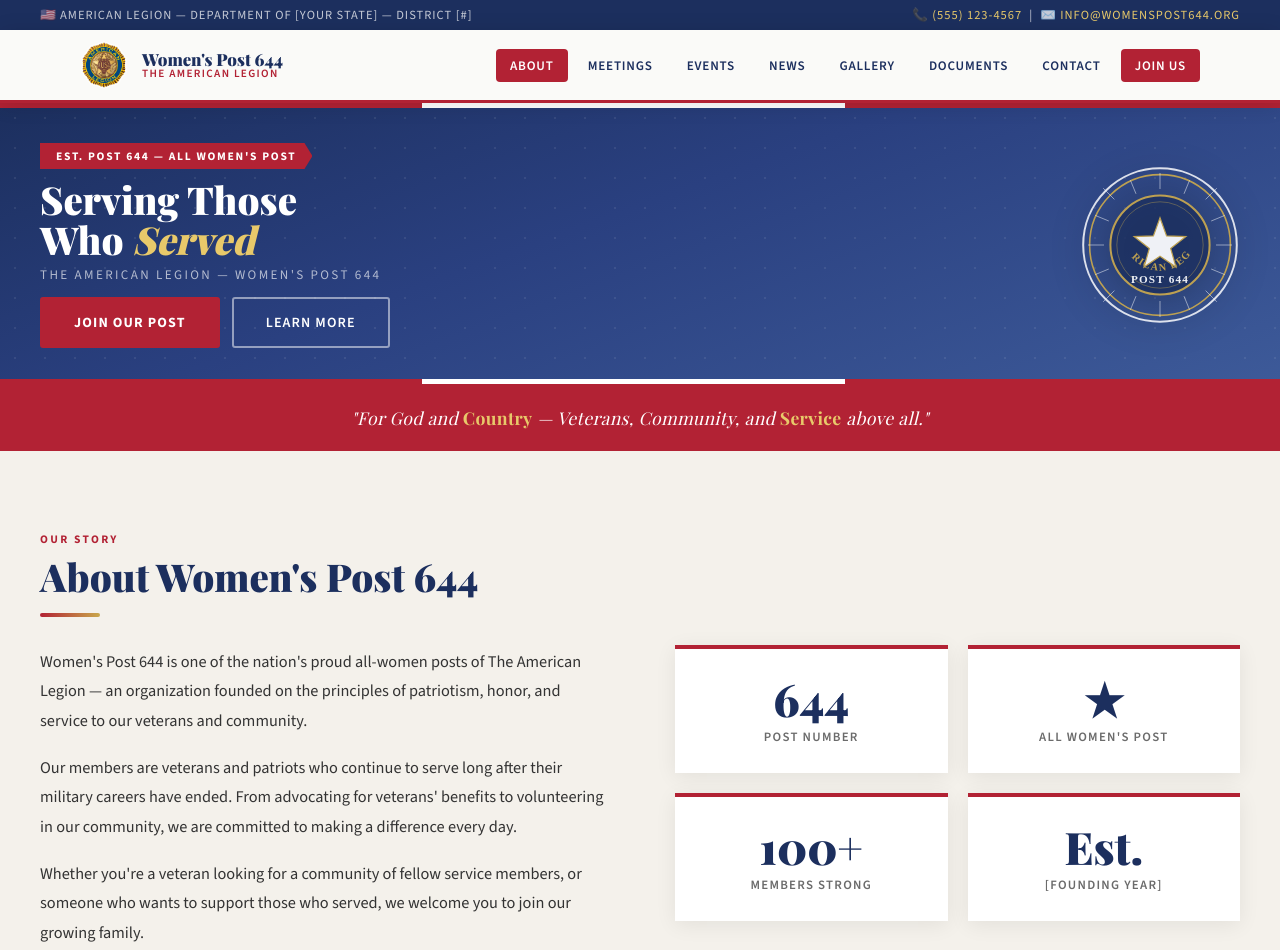
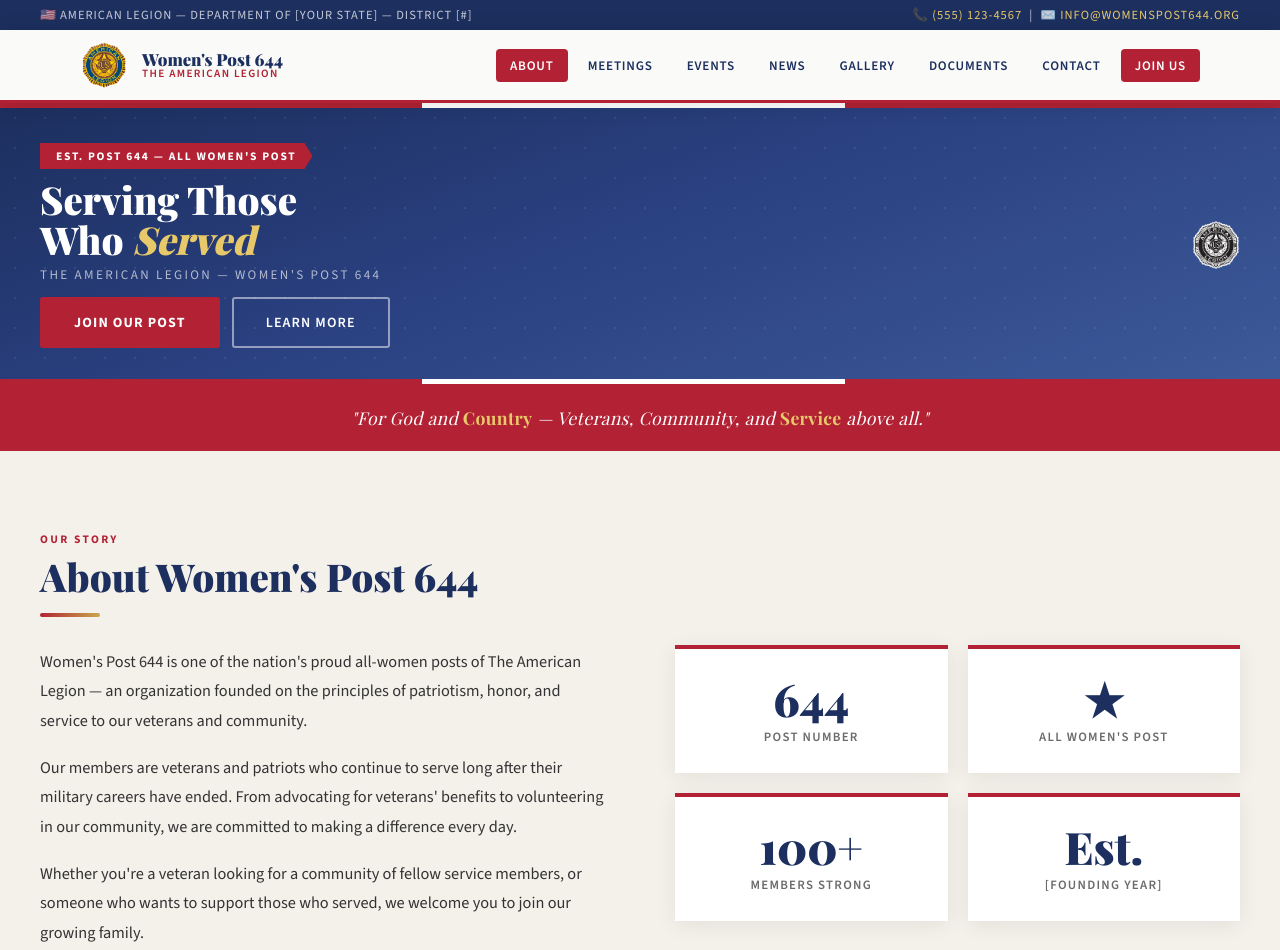
Before and after one commit to jlloydsanders/womenspost644, a website: page public/index.html in a window 1280 px wide. Shown: the top 950 px of the page. Drawn offline with nearby package versions, Linux system fonts and the light colour scheme; a web font is replaced by a local one.

Commit message:
updating other emblem

```diff
--- a/public/index.html
+++ b/public/index.html
@@ -937,7 +937,7 @@
   <div class="nav-inner">
     <a href="#" class="nav-logo">
       <!-- American Legion Emblem SVG -->
-      <img class="nav-emblem" src="/TAL-emblem-full-detail-RGB.png" alt="American Legion Post 644 Emblem">
+      <img class="nav-emblem" src="/TAL-emblem-line-art-RGB.png" alt="American Legion Post 644 Emblem">
       <div class="nav-title">
         <span class="post-name">Women's Post 644</span>
         <span class="post-sub">The American Legion</span>
@@ -986,47 +986,7 @@
         <a href="#" onclick="showTab('about');return false;" class="btn-outline">Learn More</a>
       </div>
     </div>
-				<svg class="hero-emblem-large" viewBox="0 0 200 200" fill="none" xmlns="http://www.w3.org/2000/svg">
-			  <!-- Outer ring -->
-			  <circle cx="100" cy="100" r="96" fill="none" stroke="white" stroke-width="2.5" opacity="0.9"/>
-			  <circle cx="100" cy="100" r="88" fill="none" stroke="#C9A84C" stroke-width="2" />
-
-			  <!-- Sun rays (16 rays radiating outward) -->
-			  <g opacity="0.55" stroke="white" stroke-width="1.2">
-				<line x1="100" y1="10" x2="100" y2="30"/>
-				<line x1="100" y1="170" x2="100" y2="190"/>
-				<line x1="10" y1="100" x2="30" y2="100"/>
-				<line x1="170" y1="100" x2="190" y2="100"/>
-				<line x1="29" y1="29" x2="43" y2="43"/>
-				<line x1="157" y1="157" x2="171" y2="171"/>
-				<line x1="171" y1="29" x2="157" y2="43"/>
-				<line x1="43" y1="157" x2="29" y2="171"/>
-				<line x1="19" y1="63" x2="36" y2="70"/>
-				<line x1="164" y1="130" x2="181" y2="137"/>
-				<line x1="63" y1="19" x2="70" y2="36"/>
-				<line x1="130" y1="164" x2="137" y2="181"/>
-				<line x1="181" y1="63" x2="164" y2="70"/>
-				<line x1="36" y1="130" x2="19" y2="137"/>
-				<line x1="137" y1="19" x2="130" y2="36"/>
-				<line x1="70" y1="164" x2="63" y2="181"/>
-			  </g>
-
-			  <!-- Inner circle background -->
-			  <circle cx="100" cy="100" r="62" fill="#1C2F5E" opacity="0.85"/>
-			  <circle cx="100" cy="100" r="62" fill="none" stroke="#C9A84C" stroke-width="2.5" />
-			  <circle cx="100" cy="100" r="54" fill="none" stroke="#C9A84C" stroke-width="1" opacity="0.5"/>
-
-			  <defs>
-			    <path id="heroTopArc" d="M 62,112 A 46,46 0 0 0 138,112" fill="none"/>
-			  </defs>
-			  <text font-family="serif" font-size="13" font-weight="bold" fill="#C9A84C" letter-spacing="1.5">
-			    <textPath href="#heroTopArc" startOffset="50%" text-anchor="middle">AMERICAN LEGION</textPath>
-			  </text>
-
-			  <polygon points="100,66 108.23,88.67 132.34,89.49 113.32,104.33 119.99,127.51 100,114 80.01,127.51 86.68,104.33 67.66,89.49 91.77,88.67" fill="white" stroke="#C9A84C" stroke-width="1.5"/>
-
-			  <text x="100" y="148" text-anchor="middle" font-family="serif" font-size="14" fill="white" font-weight="bold" letter-spacing="1.5">POST 644</text>
-			</svg>
+	<img class="nav-emblem" src="/TAL-emblem-2C-BW.png" alt="American Legion Post 644 Emblem">
 
   </div>
 </section>
```
